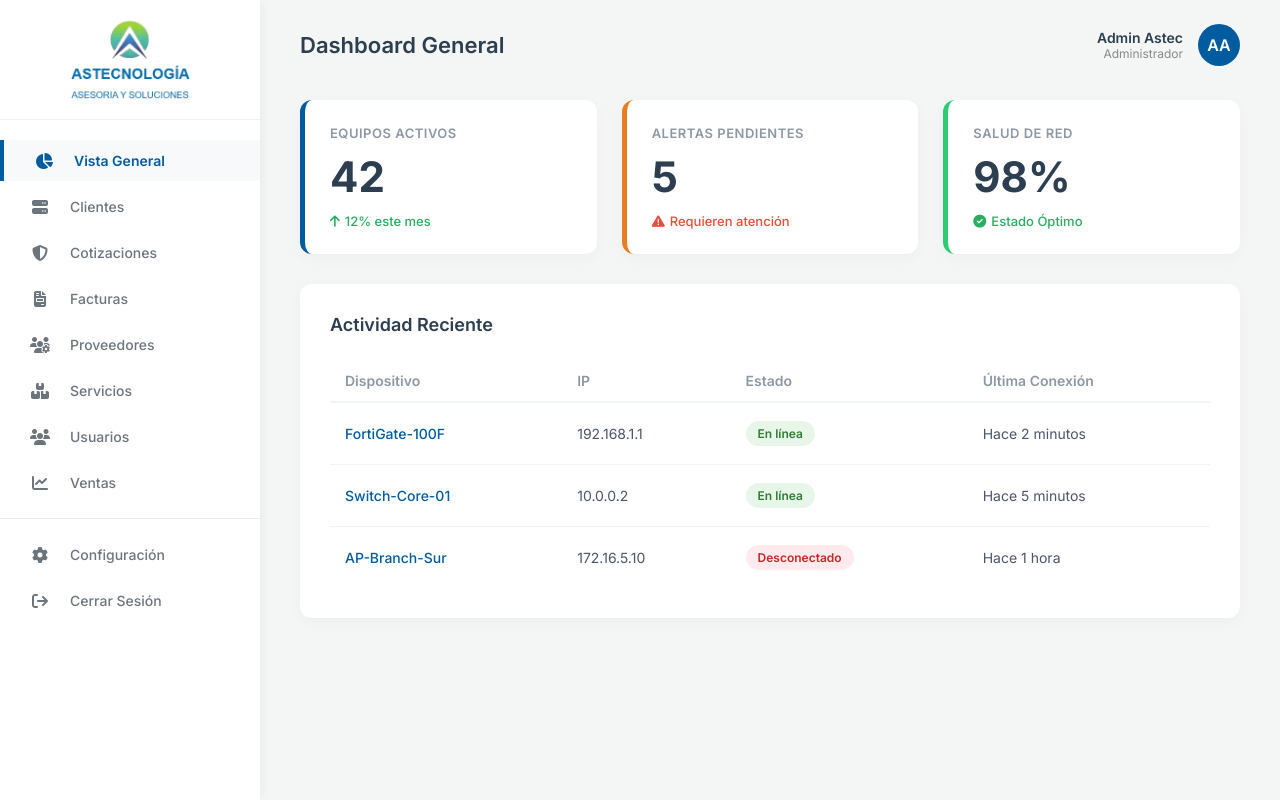
After one commit to juan-sotelo1994/web_astec, a Flask app: template app/dash/templates/dashboard.html in a window 1280 px wide. The commit adds this page. Run offline with Flask 3, Linux system fonts and the light colour scheme; the template is opened without the code that fills it, so the values that code supplies are empty; parts of the project's set-up code (start-up, migrations or seed data) failed here and were passed over.

Commit message:
version2.1

```diff
--- /dev/null
+++ b/app/__init__.py
@@ -0,0 +1 @@
+# Marks the app directory as a python package
--- a/app/app.py
+++ b/app/app.py
@@ -7,10 +7,12 @@ app = Flask(__name__)
 
 # resgistro de las importaciones y configuraciones
 from auth import autenticar
+from dash import dashboard_bp
 
 
 # Registro de blueprints
 app.register_blueprint(autenticar)
+app.register_blueprint(dashboard_bp)
 
 
 if __name__ == '__main__':
--- a/app/auth/__init__.py
+++ b/app/auth/__init__.py
@@ -1,4 +1,4 @@
 from flask import Blueprint
 
 autenticar = Blueprint('autenticar', __name__, template_folder='templates', static_folder='static')
-from . import autenticars
+from . import autentic
--- a/app/auth/templates/login.html
+++ b/app/auth/templates/login.html
@@ -57,8 +57,8 @@
             timer: 3000
         }).then(() => {
             // Aquí enviarías los datos al backend (o quitar e.preventDefault()),
-            // Por ahora recargará la página simulando que entra al dashboard.
-            window.location.reload();
+            // Por ahora redirigirá al dashboard simulando que ha iniciado sesión.
+            window.location.href = "{{ url_for('dashboard.dash_view') }}";
         });
     });
 </script>
--- /dev/null
+++ b/app/dash/__init__.py
@@ -0,0 +1,5 @@
+from flask import Blueprint
+
+dashboard_bp = Blueprint('dashboard', __name__, template_folder='templates')
+
+from . import dash
--- /dev/null
+++ b/app/dash/dash.py
@@ -0,0 +1,6 @@
+from flask import render_template
+from . import dashboard_bp
+
+@dashboard_bp.route('/dashboard')
+def dash_view():
+    return render_template('dashboard.html')
--- /dev/null
+++ b/app/dash/templates/dashboard.html
@@ -0,0 +1,73 @@
+{% extends 'basedash.html' %}
+
+{% block title %}Dashboard Principal - ASTECNOLOGÍA{% endblock %}
+{% block page_title %}Dashboard General{% endblock %}
+
+{% block content %}
+<!-- Stats Cards -->
+<div class="stats-grid">
+    <!-- Card 1 -->
+    <div class="stat-card border-blue">
+        <div class="stat-title">EQUIPOS ACTIVOS</div>
+        <div class="stat-value">42</div>
+        <div class="stat-subtitle text-success">
+            <i class="fa-solid fa-arrow-up"></i> 12% este mes
+        </div>
+    </div>
+
+    <!-- Card 2 -->
+    <div class="stat-card border-orange">
+        <div class="stat-title">ALERTAS PENDIENTES</div>
+        <div class="stat-value">5</div>
+        <div class="stat-subtitle text-danger">
+            <i class="fa-solid fa-triangle-exclamation"></i> Requieren atención
+        </div>
+    </div>
+
+    <!-- Card 3 -->
+    <div class="stat-card border-green">
+        <div class="stat-title">SALUD DE RED</div>
+        <div class="stat-value">98%</div>
+        <div class="stat-subtitle text-success">
+            <i class="fa-solid fa-circle-check"></i> Estado Óptimo
+        </div>
+    </div>
+</div>
+
+<!-- Recent Activity Table -->
+<div class="activity-section">
+    <h2 class="section-title">Actividad Reciente</h2>
+    <div class="table-container">
+        <table class="activity-table">
+            <thead>
+                <tr>
+                    <th>Dispositivo</th>
+                    <th>IP</th>
+                    <th>Estado</th>
+                    <th>Última Conexión</th>
+                </tr>
+            </thead>
+            <tbody>
+                <tr>
+                    <td><a href="#" class="device-link">FortiGate-100F</a></td>
+                    <td>192.168.1.1</td>
+                    <td><span class="status-badge status-online">En línea</span></td>
+                    <td>Hace 2 minutos</td>
+                </tr>
+                <tr>
+                    <td><a href="#" class="device-link">Switch-Core-01</a></td>
+                    <td>10.0.0.2</td>
+                    <td><span class="status-badge status-online">En línea</span></td>
+                    <td>Hace 5 minutos</td>
+                </tr>
+                <tr>
+                    <td><a href="#" class="device-link">AP-Branch-Sur</a></td>
+                    <td>172.16.5.10</td>
+                    <td><span class="status-badge status-offline">Desconectado</span></td>
+                    <td>Hace 1 hora</td>
+                </tr>
+            </tbody>
+        </table>
+    </div>
+</div>
+{% endblock %}
--- /dev/null
+++ b/app/static/css/dashboard.css
@@ -0,0 +1,339 @@
+/* Reset & Base Styles */
+* {
+    margin: 0;
+    padding: 0;
+    box-sizing: border-box;
+    font-family: 'Inter', -apple-system, BlinkMacSystemFont, "Segoe UI", Roboto, Helvetica, Arial, sans-serif;
+}
+
+body {
+    background-color: #f3f6f5;
+    color: #333;
+    overflow-x: hidden;
+}
+
+/* Layout Container */
+.dashboard-container {
+    display: flex;
+    min-height: 100vh;
+    width: 100%;
+}
+
+/* ---------------- Sidebar Styles ---------------- */
+.sidebar {
+    width: 260px;
+    background-color: #ffffff;
+    box-shadow: 2px 0 10px rgba(0, 0, 0, 0.05);
+    display: flex;
+    flex-direction: column;
+    position: fixed;
+    height: 100vh;
+    left: 0;
+    top: 0;
+    z-index: 100;
+}
+
+.sidebar-header {
+    height: 120px;
+    display: flex;
+    align-items: center;
+    justify-content: center;
+    padding: 0 20px;
+    border-bottom: 1px solid #f0f0f0;
+}
+
+.logo-container img {
+    max-height: 90px;
+    max-width: 100%;
+}
+
+.sidebar-nav {
+    flex: 1;
+    overflow-y: auto;
+    padding: 20px 0;
+}
+
+.nav-list {
+    list-style: none;
+}
+
+.nav-item {
+    margin-bottom: 5px;
+}
+
+.nav-link {
+    display: flex;
+    align-items: center;
+    padding: 12px 25px;
+    color: #6c757d;
+    text-decoration: none;
+    font-size: 14px;
+    font-weight: 500;
+    transition: all 0.3s ease;
+}
+
+.nav-link i {
+    width: 30px;
+    font-size: 16px;
+    text-align: center;
+    margin-right: 15px;
+}
+
+.nav-link:hover, .nav-item.active .nav-link {
+    background-color: #f8f9fa;
+    color: #005b9f; /* Astecnologia blue */
+    border-left: 4px solid #005b9f;
+}
+
+.nav-item.active .nav-link {
+    font-weight: 600;
+}
+
+.nav-divider {
+    border: 0;
+    border-top: 1px solid #eaeaea;
+    margin: 15px 0;
+}
+
+/* ---------------- Main Content Styles ---------------- */
+.main-content {
+    flex: 1;
+    margin-left: 260px; /* Same as sidebar width */
+    display: flex;
+    flex-direction: column;
+    min-height: 100vh;
+}
+
+/* Top Header */
+.top-header {
+    height: 90px;
+    background-color: #f3f6f5; /* Matches body background in the image */
+    display: flex;
+    align-items: center;
+    justify-content: space-between;
+    padding: 0 40px;
+}
+
+.page-title {
+    font-size: 22px;
+    font-weight: 600;
+    color: #2c3e50;
+    margin: 0;
+}
+
+.user-profile {
+    display: flex;
+    align-items: center;
+    gap: 15px;
+}
+
+.user-info {
+    display: flex;
+    flex-direction: column;
+    text-align: right;
+}
+
+.user-name {
+    font-weight: 600;
+    font-size: 14px;
+    color: #2c3e50;
+}
+
+.user-role {
+    font-size: 12px;
+    color: #888;
+}
+
+.user-avatar {
+    width: 42px;
+    height: 42px;
+    border-radius: 50%;
+    background-color: #005b9f;
+    color: white;
+    display: flex;
+    align-items: center;
+    justify-content: center;
+    font-weight: 600;
+    font-size: 16px;
+}
+
+/* Content Wrapper */
+.content-wrapper {
+    padding: 10px 40px 40px 40px;
+}
+
+/* Stats Grid */
+.stats-grid {
+    display: grid;
+    grid-template-columns: repeat(3, 1fr);
+    gap: 25px;
+    margin-bottom: 30px;
+}
+
+.stat-card {
+    background-color: #ffffff;
+    border-radius: 12px;
+    padding: 25px;
+    box-shadow: 0 4px 15px rgba(0, 0, 0, 0.03);
+    position: relative;
+    display: flex;
+    flex-direction: column;
+}
+
+.stat-card.border-blue {
+    border-left: 5px solid #005b9f;
+}
+
+.stat-card.border-orange {
+    border-left: 5px solid #e67e22;
+}
+
+.stat-card.border-green {
+    border-left: 5px solid #2ecc71;
+}
+
+.stat-title {
+    font-size: 13px;
+    font-weight: 600;
+    color: #8c98a4;
+    text-transform: uppercase;
+    letter-spacing: 0.5px;
+    margin-bottom: 15px;
+}
+
+.stat-value {
+    font-size: 42px;
+    font-weight: 700;
+    color: #2c3e50;
+    line-height: 1;
+    margin-bottom: 15px;
+}
+
+.stat-subtitle {
+    font-size: 13px;
+    font-weight: 500;
+    display: flex;
+    align-items: center;
+    gap: 5px;
+}
+
+.text-success {
+    color: #27ae60;
+}
+
+.text-danger {
+    color: #e74c3c;
+}
+
+/* Recent Activity Section */
+.activity-section {
+    background-color: #ffffff;
+    border-radius: 12px;
+    padding: 30px;
+    box-shadow: 0 4px 15px rgba(0, 0, 0, 0.03);
+}
+
+.section-title {
+    font-size: 18px;
+    font-weight: 600;
+    color: #2c3e50;
+    margin-bottom: 25px;
+}
+
+.table-container {
+    width: 100%;
+    overflow-x: auto;
+}
+
+.activity-table {
+    width: 100%;
+    border-collapse: collapse;
+}
+
+.activity-table th {
+    text-align: left;
+    padding: 12px 15px;
+    font-size: 14px;
+    font-weight: 600;
+    color: #8c98a4;
+    border-bottom: 2px solid #f0f4f8;
+}
+
+.activity-table td {
+    padding: 18px 15px;
+    font-size: 14px;
+    color: #4a5568;
+    border-bottom: 1px solid #f0f4f8;
+    vertical-align: middle;
+}
+
+.activity-table tbody tr:last-child td {
+    border-bottom: none;
+}
+
+.device-link {
+    color: #005b9f;
+    text-decoration: none;
+    font-weight: 500;
+}
+
+.device-link:hover {
+    text-decoration: underline;
+}
+
+.status-badge {
+    padding: 5px 12px;
+    border-radius: 20px;
+    font-size: 12px;
+    font-weight: 600;
+    display: inline-block;
+}
+
+.status-online {
+    background-color: #e8f5e9;
+    color: #2e7d32;
+}
+
+.status-offline {
+    background-color: #ffebee;
+    color: #c62828;
+}
+
+/* Responsive Adjustments */
+@media (max-width: 1024px) {
+    .stats-grid {
+        grid-template-columns: repeat(2, 1fr);
+    }
+}
+
+@media (max-width: 768px) {
+    .sidebar {
+        width: 80px;
+    }
+
+    .sidebar-header {
+        padding: 0;
+    }
+
+    .logo-container {
+        display: none;
+    }
+
+    .nav-link span {
+        display: none;
+    }
+
+    .nav-link i {
+        margin-right: 0;
+        font-size: 20px;
+        width: 100%;
+    }
+
+    .main-content {
+        margin-left: 80px;
+    }
+
+    .stats-grid {
+        grid-template-columns: 1fr;
+    }
+}
--- a/app/static/css/login.css
+++ b/app/static/css/login.css
@@ -173,7 +173,8 @@ input[type="checkbox"]:checked::after {
 
 .btn-signup:hover {
     transform: translateY(-2px);
-    box-shadow: 0 6px 20px rgba(0, 112, 168, 0.5);
+    box-shadow: 0 6px 20px rgba(0, 112, 168, 0.2);
+    opacity: 0.85;
 }
 
 .link-signin {
--- /dev/null
+++ b/app/templates/basedash.html
@@ -0,0 +1,125 @@
+<!DOCTYPE html>
+<html lang="es">
+<head>
+    <meta charset="UTF-8">
+    <meta name="viewport" content="width=device-width, initial-scale=1.0">
+    <title>{% block title %}Dashboard General - ASTECNOLOGÍA{% endblock %}</title>
+    <!-- Google Fonts: Inter -->
+    <link rel="preconnect" href="https://fonts.googleapis.com">
+    <link rel="preconnect" href="https://fonts.gstatic.com" crossorigin>
+    <link href="https://fonts.googleapis.com/css2?family=Inter:wght@400;500;600;700&display=swap" rel="stylesheet">
+    <!-- FontAwesome for Icons -->
+    <link rel="stylesheet" href="https://cdnjs.cloudflare.com/ajax/libs/font-awesome/6.4.0/css/all.min.css">
+    <!-- Custom CSS -->
+    <link rel="stylesheet" href="{{ url_for('static', filename='css/dashboard.css') }}">
+    {% block extra_css %}{% endblock %}
+</head>
+<body>
+
+    <div class="dashboard-container">
+
+        <!-- Sidebar -->
+        <aside class="sidebar">
+            <div class="sidebar-header">
+                <div class="logo-container">
+                    <img src="{{ url_for('static', filename='img/logo.png') }}" alt="Astecnología" class="sidebar-logo-img" onerror="this.src='https://via.placeholder.com/150x50?text=ASTECNOLOGIA'">
+                </div>
+            </div>
+
+            <nav class="sidebar-nav">
+                <ul class="nav-list">
+                    <li class="nav-item active">
+                        <a href="{{ url_for('dashboard.dash_view') }}" class="nav-link">
+                            <i class="fa-solid fa-chart-pie"></i>
+                            <span>Vista General</span>
+                        </a>
+                    </li>
+                    <li class="nav-item">
+                        <a href="#" class="nav-link">
+                            <i class="fa-solid fa-server"></i>
+                            <span>Clientes</span>
+                        </a>
+                    </li>
+                    <li class="nav-item">
+                        <a href="#" class="nav-link">
+                            <i class="fa-solid fa-shield-halved"></i>
+                            <span>Cotizaciones</span>
+                        </a>
+                    </li>
+                    <li class="nav-item">
+                        <a href="#" class="nav-link">
+                            <i class="fa-solid fa-file-invoice"></i>
+                            <span>Facturas</span>
+                        </a>
+                    </li>
+                    <li class="nav-item">
+                        <a href="#" class="nav-link">
+                            <i class="fa-solid fa-users-gear"></i>
+                            <span>Proveedores</span>
+                        </a>
+                    </li>
+                    <li class="nav-item">
+                        <a href="#" class="nav-link">
+                            <i class="fa-solid fa-boxes-stacked"></i>
+                            <span>Servicios</span>
+                        </a>
+                    </li>
+                    <li class="nav-item">
+                        <a href="#" class="nav-link">
+                            <i class="fa-solid fa-users"></i>
+                            <span>Usuarios</span>
+                        </a>
+                    </li>
+                    <li class="nav-item">
+                        <a href="#" class="nav-link">
+                            <i class="fa-solid fa-chart-line"></i>
+                            <span>Ventas</span>
+                        </a>
+                    </li>
+
+                    <hr class="nav-divider">
+
+                    <li class="nav-item">
+                        <a href="#" class="nav-link">
+                            <i class="fa-solid fa-gear"></i>
+                            <span>Configuración</span>
+                        </a>
+                    </li>
+                    <li class="nav-item">
+                        <a href="{{ url_for('autenticar.login') }}" class="nav-link">
+                            <i class="fa-solid fa-arrow-right-from-bracket"></i>
+                            <span>Cerrar Sesión</span>
+                        </a>
+                    </li>
+                </ul>
+            </nav>
+        </aside>
+
+        <!-- Main Content -->
+        <main class="main-content">
+
+            <!-- Top Header -->
+            <header class="top-header">
+                <h1 class="page-title">{% block page_title %}Dashboard General{% endblock %}</h1>
+                <div class="user-profile">
+                    <div class="user-info">
+                        <span class="user-name">Admin Astec</span>
+                        <span class="user-role">Administrador</span>
+                    </div>
+                    <div class="user-avatar">
+                        AA
+                    </div>
+                </div>
+            </header>
+
+            <!-- Dashboard Content -->
+            <div class="content-wrapper">
+                {% block content %}
+                {% endblock %}
+            </div>
+        </main>
+    </div>
+
+    {% block extra_js %}{% endblock %}
+</body>
+</html>
```
Also changed, not shown: app/auth/autentic.py (renamed from app/auth/autenticars.py).
